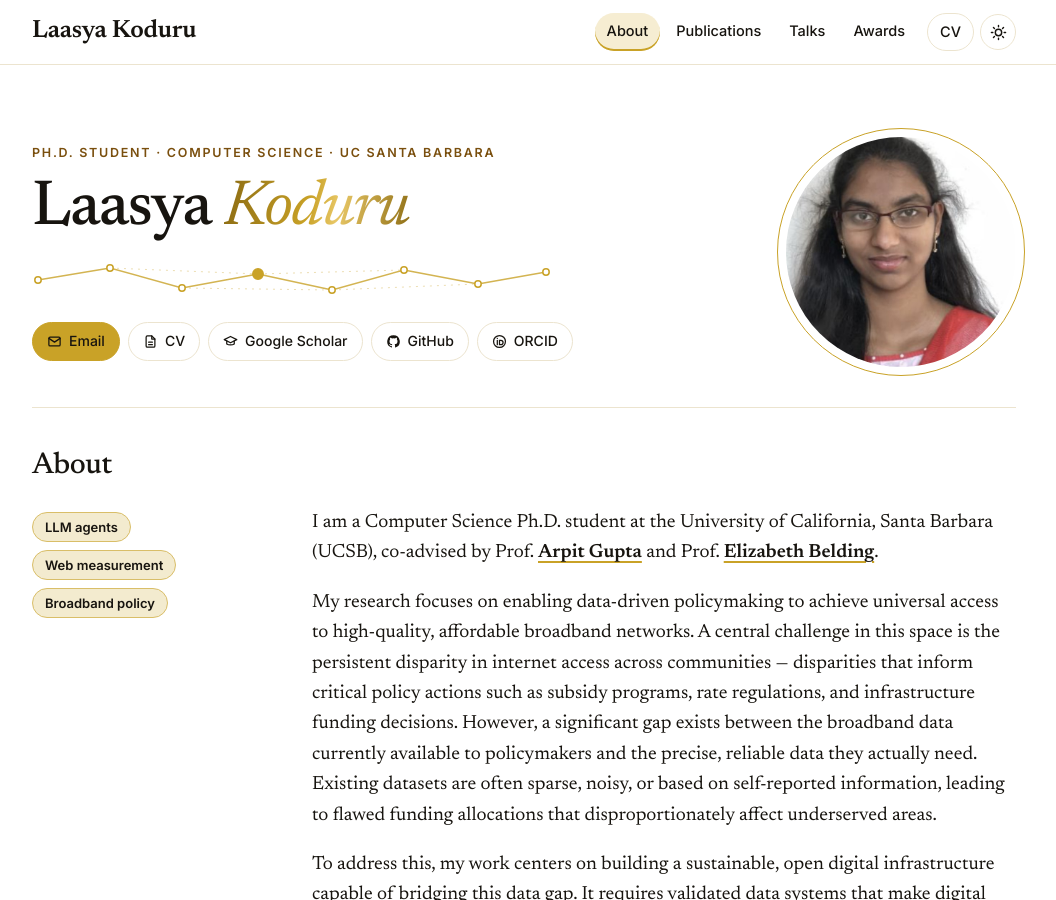
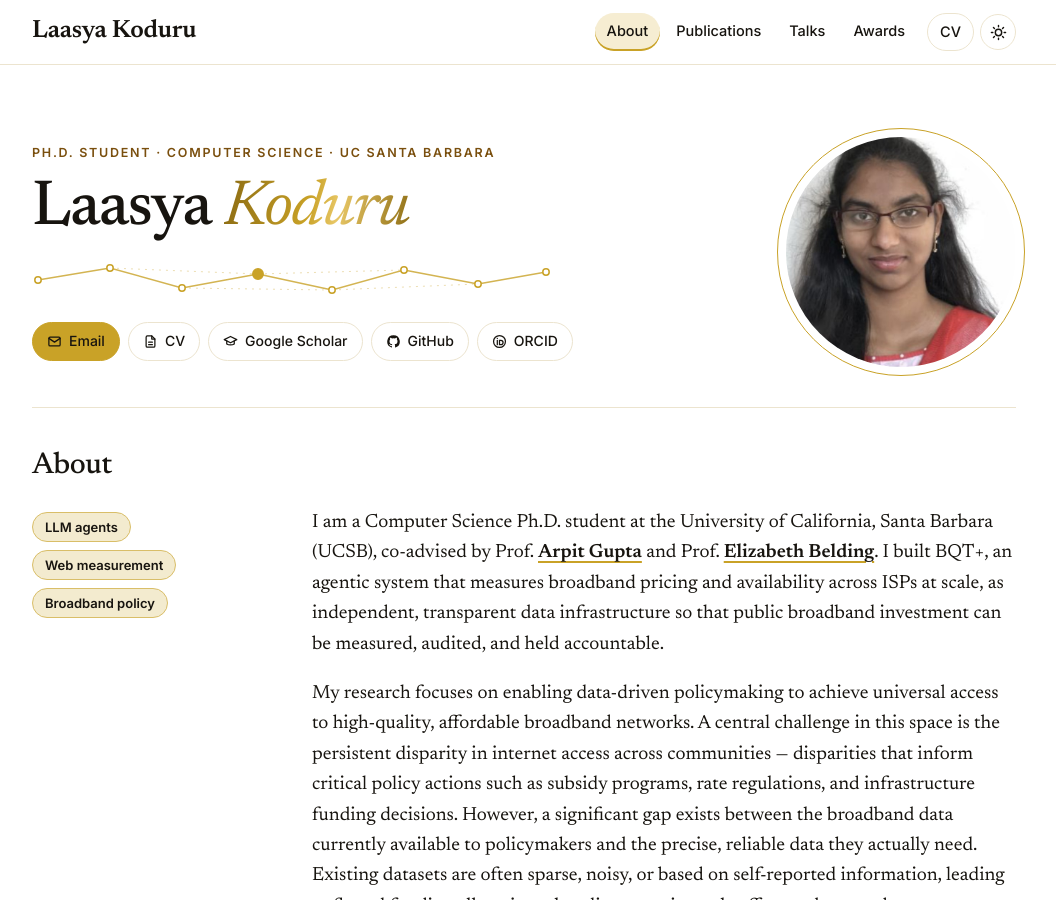
Before and after one commit to lmkoduru/lmkoduru.github.io, a Jekyll site: the page built from _pages/about.html, in a window 1280 px wide and 900 px high. Shown: the whole window, without its empty margins (116-1172 px from the left). Built offline with Jekyll 4.4.1, drawn with Linux system fonts in a browser that asks for light colours.

Commit message:
Restore BQT+ sentence in About paragraph
Co-Authored-By: Claude Opus 5.5 <noreply@anthropic.com>

```diff
--- a/_pages/about.html
+++ b/_pages/about.html
@@ -33,7 +33,7 @@ redirect_from:
       <div class="tags"><span class="tag">LLM agents</span><span class="tag">Web measurement</span><span class="tag">Broadband policy</span></div>
     </div>
     <div class="prose">
-      <p>I am a Computer Science Ph.D. student at the University of California, Santa Barbara (UCSB), co-advised by Prof. <a href="https://sites.cs.ucsb.edu/~arpitgupta/">Arpit Gupta</a> and Prof. <a href="https://ebelding.cs.ucsb.edu">Elizabeth Belding</a>.</p>
+      <p>I am a Computer Science Ph.D. student at the University of California, Santa Barbara (UCSB), co-advised by Prof. <a href="https://sites.cs.ucsb.edu/~arpitgupta/">Arpit Gupta</a> and Prof. <a href="https://ebelding.cs.ucsb.edu">Elizabeth Belding</a>. I built BQT+, an agentic system that measures broadband pricing and availability across ISPs at scale, as independent, transparent data infrastructure so that public broadband investment can be measured, audited, and held accountable.</p>
       <p>My research focuses on enabling data-driven policymaking to achieve universal access to high-quality, affordable broadband networks. A central challenge in this space is the persistent disparity in internet access across communities — disparities that inform critical policy actions such as subsidy programs, rate regulations, and infrastructure funding decisions. However, a significant gap exists between the broadband data currently available to policymakers and the precise, reliable data they actually need. Existing datasets are often sparse, noisy, or based on self-reported information, leading to flawed funding allocations that disproportionately affect underserved areas.</p>
       <p>To address this, my work centers on building a sustainable, open digital infrastructure capable of bridging this data gap. It requires validated data systems that make digital infrastructure measurable, accountable, and intelligently operable. My goal is to build independent broadband data ecosystems that can credibly inform billion-dollar investment decisions and support regulatory accountability with fine-grained, verifiable data.</p>
     </div>
```
